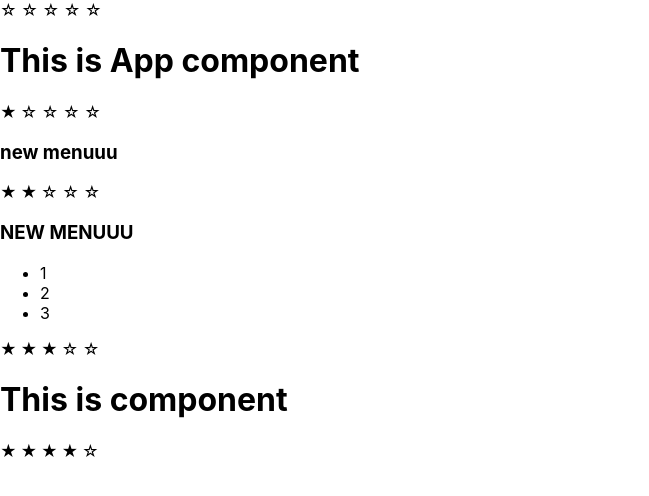
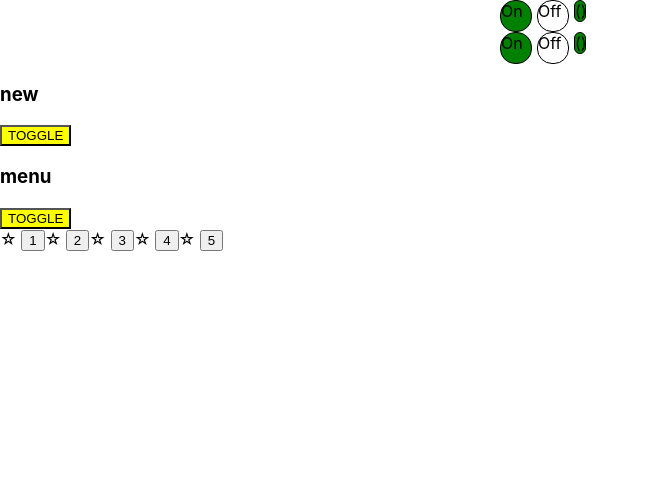
Before and after one commit to hrudkouski/kabzda-kak-prosto-ts, a React (Create React App) app: page / in a window 1280 px wide. Shown: the top 496 px of the page, without its empty margins (0-649 px from the left). Built offline with nearby package versions, Linux system fonts and the light colour scheme.

Commit message:
useState()

```diff
--- a/src/App.tsx
+++ b/src/App.tsx
@@ -1,19 +1,27 @@
 import React from 'react';
 import Accordion from "./components/Accordion";
+import {OnOff} from './components/OnOff';
 import {Ratings} from "./components/Ratings";
+import UncontrolledAccordion from './components/UncontrolledAccordion';
+import {UncontrolledRatings} from "./components/Uncontrolled.Ratings";
 
 function App() {
     return (
         <div>
-            <Ratings value={0}/>
-            <PageTittle titlePage='This is App component'/>
-            <Ratings value={1}/>
-            <Accordion titleValue={'new menuuu'} collapsed={true}/>
-            <Ratings value={2}/>
-            <Accordion titleValue={'NEW MENUUU'} collapsed={false}/>
-            <Ratings value={3}/>
-            <PageTittle titlePage='This is component'/>
-            <Ratings value={4}/>
+            {/*<Ratings value={0}/>*/}
+            {/*<PageTittle titlePage='This is App component'/>*/}
+            {/*<Ratings value={1}/>*/}
+            {/*<Accordion titleValue={'new menu'} collapsed={true}/>*/}
+            {/*<Ratings value={2}/>*/}
+            {/*<Accordion titleValue={'NEW MENU'} collapsed={false}/>*/}
+            {/*<Ratings value={3}/>*/}
+            {/*<PageTittle titlePage='This is component'/>*/}
+            {/*<Ratings value={4}/>*/}
+            <OnOff/>
+            <OnOff/>
+            <UncontrolledAccordion titleValue={'new'}/>
+            <UncontrolledAccordion titleValue={'menu'}/>
+            <UncontrolledRatings/>
         </div>
     );
 }
--- /dev/null
+++ b/src/components/OnOff.tsx
@@ -0,0 +1,42 @@
+import React, {useState} from 'react';
+
+export const OnOff = () => {
+
+    let [on, setOn] = useState(true);
+
+    const onStyle = {
+        width: '30px',
+        height: '30px',
+        border: '1px solid black',
+        marginLeft: '500px',
+        display: 'inline-block',
+        backgroundColor: on ? 'green' : 'white',
+        borderRadius: '15px',
+    };
+    const offStyle = {
+        width: '30px',
+        height: '30px',
+        border: '1px solid black',
+        marginLeft: '5px',
+        display: 'inline-block',
+        backgroundColor: on ? 'white' : 'red',
+        borderRadius: '15px',
+    };
+    const indicatorStyle = {
+        width: '10px',
+        height: '20px',
+        borderRadius: '15px',
+        border: '1px solid black',
+        display: 'inline-block',
+        marginLeft: '5px',
+        backgroundColor: on ? 'green' : 'red',
+    };
+
+    return (
+        <div>
+            <div onClick={() => setOn(true)} style={onStyle}>On</div>
+            <div onClick={() => setOn(false)} style={offStyle}>Off</div>
+            <div style={indicatorStyle}>()</div>
+        </div>
+    )
+}
--- /dev/null
+++ b/src/components/Uncontrolled.Ratings.tsx
@@ -0,0 +1,33 @@
+import React, {useState} from 'react';
+
+export function UncontrolledRatings() {
+
+    let [value, setValue] = useState(0);
+
+    // const buttonStyle = {
+    //     backgroundColor: value ? 'green' : 'white',
+    // }
+
+    return (
+        <div>
+            <Star selected={value > 0}/>
+            <button onClick={() => setValue(1)}>1</button>
+            <Star selected={value > 1}/>
+            <button onClick={() => setValue(2)}>2</button>
+            <Star selected={value > 2}/>
+            <button onClick={() => setValue(3)}>3</button>
+            <Star selected={value > 3}/>
+            <button onClick={() => setValue(4)}>4</button>
+            <Star selected={value > 4}/>
+            <button onClick={() => setValue(5)}>5</button>
+        </div>
+    );
+}
+
+type starPropsType = {
+    selected: boolean
+}
+
+function Star(props: starPropsType) {
+    return props.selected ? <span><b>&#9733; </b></span> : <span>&#9734; </span>;
+}
--- /dev/null
+++ b/src/components/UncontrolledAccordion.tsx
@@ -0,0 +1,46 @@
+import React, {useState} from "react";
+
+type AccordionPropsType = {
+    titleValue: string
+}
+
+function UncontrolledAccordion(props: AccordionPropsType) {
+
+    let [collapsed, setCollapsed] = useState(true)
+
+    const toggleStyle = {
+        backgroundColor: collapsed ? 'yellow' : 'green',
+    }
+
+    return <div>
+        <AccordionTitle titleValue={props.titleValue}/>
+        <button
+            onDoubleClick={() => setCollapsed(true)}
+            onClick={() => setCollapsed(false)}
+            style={toggleStyle}
+        >TOGGLE</button>
+        {!collapsed && <AccordionBody/>}
+    </div>
+}
+
+type AccordionTitlePropsType = {
+    titleValue: string
+}
+
+function AccordionTitle(props: AccordionTitlePropsType) {
+    return (
+        <h3>{props.titleValue}</h3>
+    )
+}
+
+function AccordionBody() {
+    return (
+        <ul>
+            <li>1</li>
+            <li>2</li>
+            <li>3</li>
+        </ul>
+    )
+}
+
+export default UncontrolledAccordion;
```
